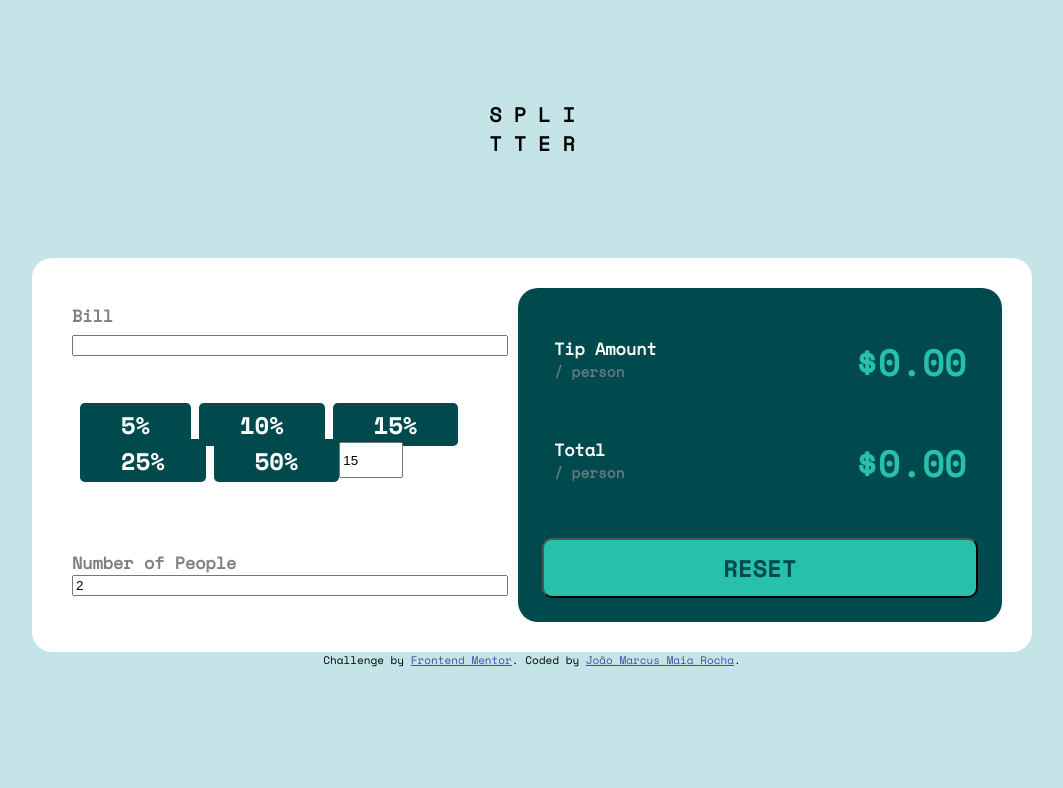
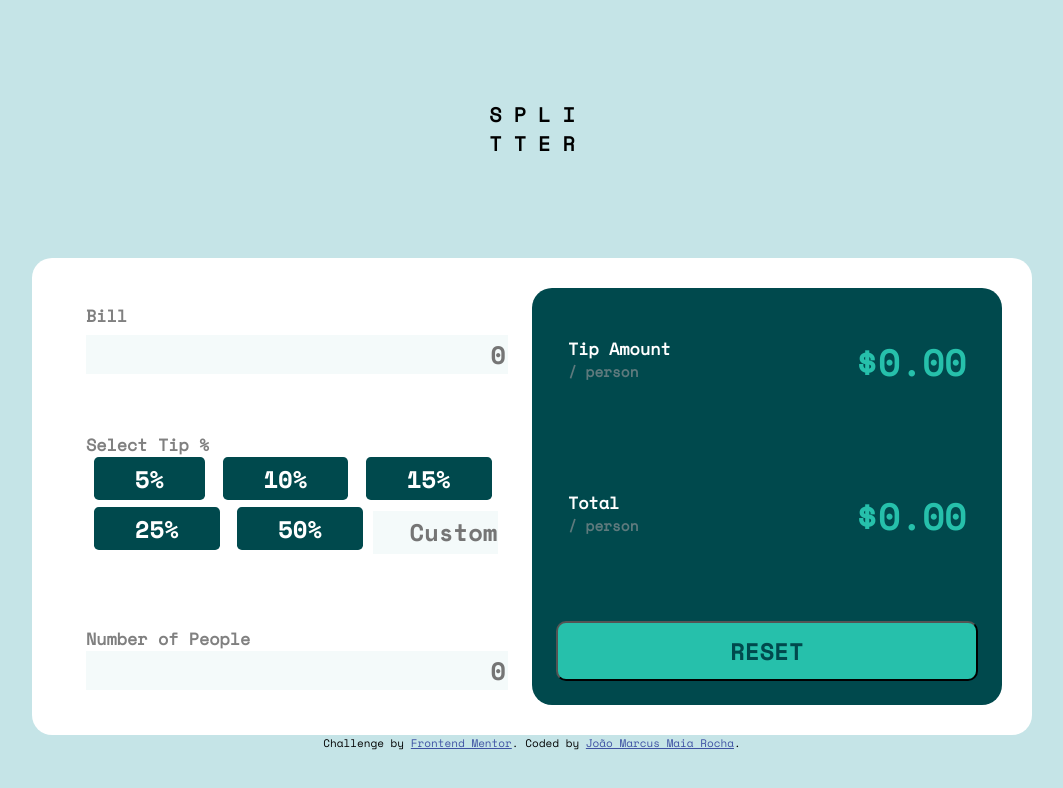
Before and after one commit to Joaom123/tip-calculator-angular, an Angular app: page / in a window 1280 px wide. Shown: the top 788 px of the page, without its empty margins (108-1171 px from the left). Built offline with nearby package versions, Linux system fonts and the light colour scheme.

Commit message:
app.component

```diff
--- a/src/app/app.component.css
+++ b/src/app/app.component.css
@@ -28,7 +28,7 @@
 
 .tipCalculator__form {
   flex: 1;
-  padding: 15px 10px 15px;
+  padding: 15px 1em 15px;
 }
 
 .tipCalculatorForm__bill {
@@ -45,9 +45,34 @@
 }
 
 .tipCalculatorForm__tip {
+  margin: 0 0 3em;
+}
+
+.tipCalculatorForm__tips {
   display: flex;
   flex-wrap: wrap;
-  margin: 0 0 3em;
+  row-gap: 0.6em;
+  column-gap: 0.4em;
+}
+
+.tipCalculatorFormTip__title {
+  font-size: 0.7em;
+  font-weight: bold;
+  color: grey;
+}
+
+.tipCalculatorForm__customTip {
+  background-color: var(--light-grayish-cyan2);
+  border: 0;
+  font-family: 'space-mono-bold', monospace;
+  font-size: 1em;
+  font-weight: bold;
+  text-align: right;
+  color: var(--very-dark-cyan);
+  width: 125px;
+  height: 43px;
+  padding: 0;
+  margin: 0;
 }
 
 .tipCalculatorForm__numberPeople {
@@ -61,8 +86,11 @@
 .tipCalculator__tipDisplay {
   background-color: var(--very-dark-cyan);
   border-radius: 20px;
+  display: flex;
+  flex: 1;
+  flex-direction: column;
+  justify-content: space-between;
   padding: 1em;
-  flex: 1;
 }
 
 .tipDisplay__tipAmount {
@@ -78,13 +106,14 @@
 }
 
 .tipCalculator__resetButton {
-  width: 100%;
   border-radius: 10px;
+  background-color: var(--strong-cyan);
   color: var(--very-dark-cyan);
-  background-color: var(--strong-cyan);
+  cursor: pointer;
   font-family: 'space-mono-bold', monospace;
   font-size: 24px;
   padding: 10px 0 10px;
+  width: 100%;
 }
 
 .tipDisplay__name {
@@ -107,3 +136,25 @@
   font-weight: bold;
   margin: 0;
 }
+
+.tipCalculatorForm__numberInput {
+  background-color: var(--light-grayish-cyan2);
+  border: 0;
+  color: var(--very-dark-cyan);
+  font-family: 'space-mono-bold', monospace;
+  font-size: 1.5em;
+  font-weight: bold;
+  text-align: right;
+}
+
+/* Chrome, Safari, Edge, Opera */
+input::-webkit-outer-spin-button,
+input::-webkit-inner-spin-button {
+  -webkit-appearance: none;
+  margin: 0;
+}
+
+/* Firefox */
+input[type='number'] {
+  -moz-appearance: textfield;
+}
--- a/src/app/app.component.html
+++ b/src/app/app.component.html
@@ -11,21 +11,42 @@
           name="bill"
           type="text"
           formControlName="bill"
+          class="tipCalculatorForm__numberInput"
+          placeholder="0"
           (change)="transformAmount($event)"
           [(ngModel)]="formattedAmount"
         />
       </div>
       <div class="tipCalculatorForm__tip">
-        <app-tip-button [tipValue]="5" [parentForm]="tipCalculatorForm"></app-tip-button>
-        <app-tip-button [tipValue]="10" [parentForm]="tipCalculatorForm"></app-tip-button>
-        <app-tip-button [tipValue]="15" [parentForm]="tipCalculatorForm"></app-tip-button>
-        <app-tip-button [tipValue]="25" [parentForm]="tipCalculatorForm"></app-tip-button>
-        <app-tip-button [tipValue]="50" [parentForm]="tipCalculatorForm"></app-tip-button>
-        <input id="tipCustom" type="number" formControlName="tip" min="0" max="100" name="tip" placeholder="Custom" />
+        <label class="tipCalculatorFormTip__title">Select Tip %</label>
+        <div class="tipCalculatorForm__tips">
+          <app-tip-button [tipValue]="5" [parentForm]="tipCalculatorForm"></app-tip-button>
+          <app-tip-button [tipValue]="10" [parentForm]="tipCalculatorForm"></app-tip-button>
+          <app-tip-button [tipValue]="15" [parentForm]="tipCalculatorForm"></app-tip-button>
+          <app-tip-button [tipValue]="25" [parentForm]="tipCalculatorForm"></app-tip-button>
+          <app-tip-button [tipValue]="50" [parentForm]="tipCalculatorForm"></app-tip-button>
+          <input
+            id="tipCustom"
+            class="tipCalculatorForm__customTip"
+            type="number"
+            formControlName="tip"
+            min="0"
+            max="100"
+            name="tip"
+            placeholder="Custom"
+          />
+        </div>
       </div>
       <div class="tipCalculatorForm__numberPeople">
         <label for="numberPeople">Number of People</label>
-        <input id="numberPeople" type="number" formControlName="numberPeople" [min]="0" />
+        <input
+          class="tipCalculatorForm__numberInput"
+          id="numberPeople"
+          type="number"
+          formControlName="numberPeople"
+          [min]="0"
+          placeholder="0"
+        />
       </div>
     </form>
 
--- a/src/app/app.component.ts
+++ b/src/app/app.component.ts
@@ -10,8 +10,8 @@ import { CurrencyPipe } from '@angular/common';
 export class AppComponent implements OnInit {
   tipCalculatorForm: FormGroup = this.formBuilder.group({
     bill: [''],
-    tip: ['15'],
-    numberPeople: [2]
+    tip: [''],
+    numberPeople: ['']
   });
 
   formattedAmount: any = '';
@@ -22,7 +22,6 @@ export class AppComponent implements OnInit {
   constructor(private formBuilder: FormBuilder, private currencyPipe: CurrencyPipe) {}
 
   ngOnInit(): void {
-    this.reset();
     this.tipCalculatorForm.valueChanges.subscribe(() => {
       this.updateTipAmountAndTotal();
     });
@@ -33,7 +32,7 @@ export class AppComponent implements OnInit {
     const numberPeople = this.tipCalculatorForm.get('numberPeople')?.value;
     const tip = +this.tipCalculatorForm.get('tip')?.value;
 
-    if (!numberPeople || !bill || !tip) return 0;
+    if (!numberPeople || !bill) return 0;
 
     return (bill * tip) / (numberPeople * 100);
   }
@@ -42,7 +41,7 @@ export class AppComponent implements OnInit {
     const bill = this.tipCalculatorForm.get('bill')?.value;
     const numberPeople = this.tipCalculatorForm.get('numberPeople')?.value;
 
-    if (numberPeople === 0) return 0;
+    if (!numberPeople) return 0;
 
     return bill / numberPeople + this.calculateTipAmount();
   }
@@ -53,11 +52,7 @@ export class AppComponent implements OnInit {
   }
 
   reset(): void {
-    this.tipCalculatorForm.setValue({
-      bill: 0,
-      tip: 15,
-      numberPeople: 2
-    });
+    this.tipCalculatorForm.reset();
   }
 
   transformAmount(element: any) {
```
Also changed, not shown: 1 other file (tests, documents, lock files or other folders).
